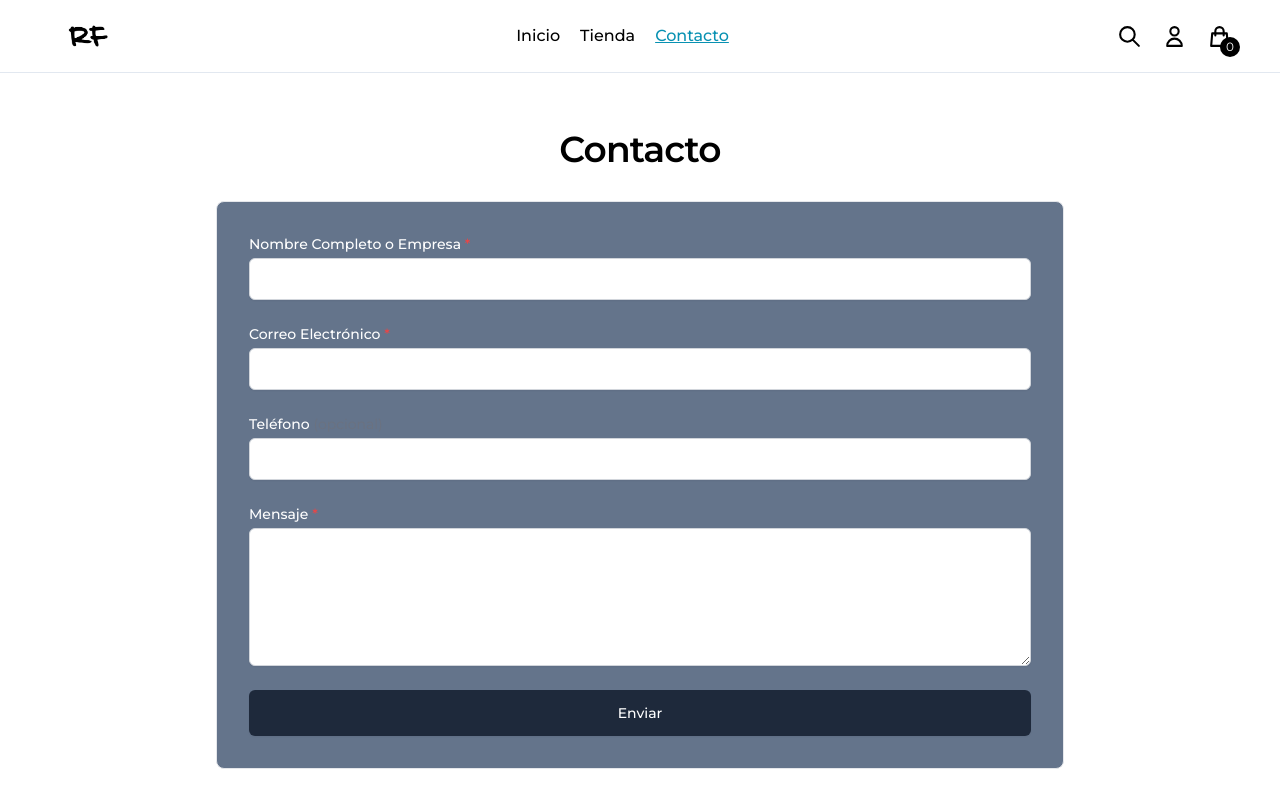
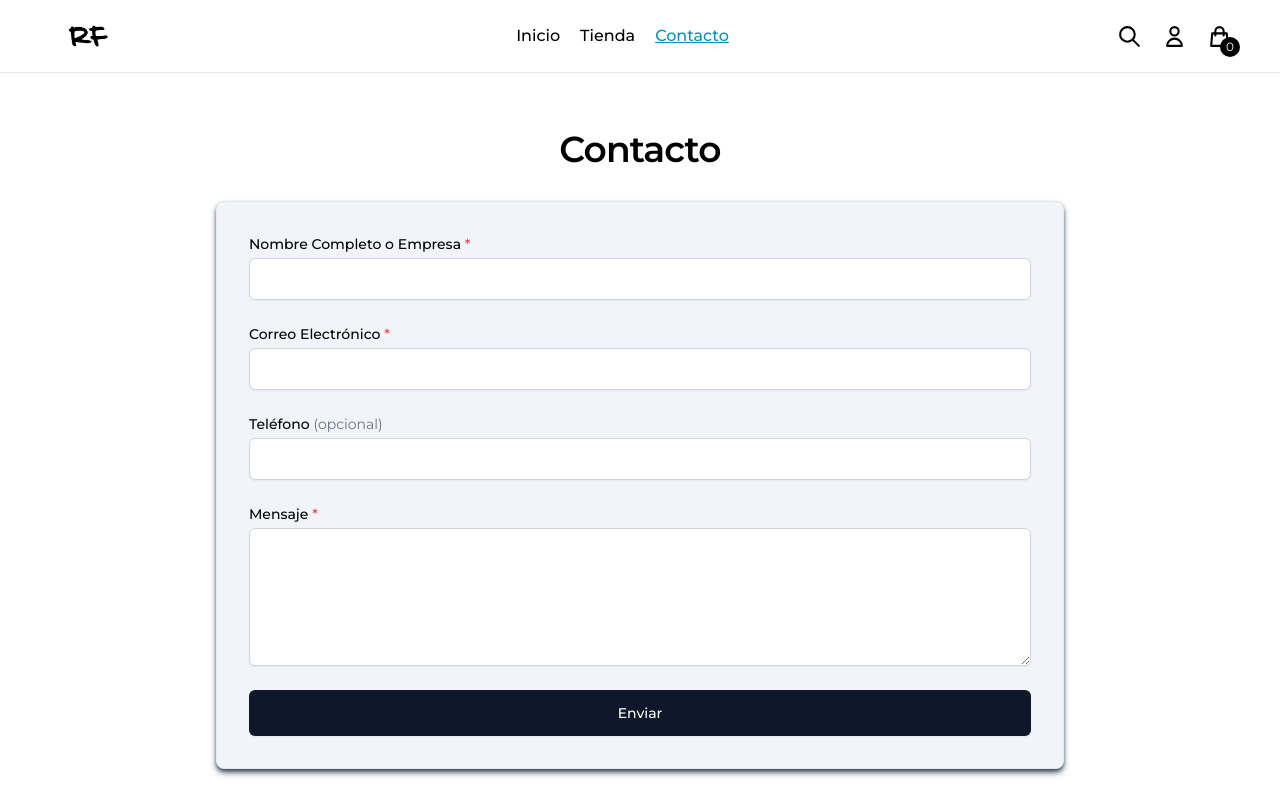
Before and after one commit to hglabs-uy/rfstore, a React (Vite) app: page /nosotros in a window 1280 px wide. Shown: the top 800 px of the page. Built offline with nearby package versions, Linux system fonts and the light colour scheme; no server answers.

Commit message:
Update front

```diff
--- a/src/components/checkout/FormCheckout.tsx
+++ b/src/components/checkout/FormCheckout.tsx
@@ -58,7 +58,7 @@ export const FormCheckout = () => {
 	return (
 		<div>
 			<form className='flex flex-col gap-6' onSubmit={onSubmit}>
-				<div className='flex flex-col gap-3'>
+				{/* <div className='flex flex-col gap-3'>
 					<h3 className='text-lg font-semibold tracking-normal'>
 						Entrega
 					</h3>
@@ -104,18 +104,18 @@ export const FormCheckout = () => {
 					>
 						<option value='Ecuador'>Ecuador</option>
 					</select>
-				</div>
+				</div> */}
 
-				<div className='flex flex-col gap-3'>
+				{/* <div className='flex flex-col gap-3'>
 					<p className='text-sm font-medium'>Métodos de envío</p>
 
 					<div className='flex justify-between items-center text-sm border border-slate-600 bg-stone-100 py-4 rounded-md px-6'>
 						<span className='font-normal'>Standard</span>
 						<span className='font-semibold'>Gratis</span>
 					</div>
-				</div>
+				</div> */}
 
-				<div className='flex flex-col'>
+				{/* <div className='flex flex-col'>
 					<div className='flex justify-between items-center text-sm border border-slate-600 bg-stone-100 py-4 rounded-ss-md rounded-se-md px-6'>
 						<span>Depósito Bancario</span>
 					</div>
@@ -132,7 +132,8 @@ export const FormCheckout = () => {
 							haya finalizado la compra
 						</p>
 					</div>
-				</div>
+				</div> */}
+
 
 				<div className='flex flex-col gap-6'>
 					<h3 className='font-semibold text-3xl'>
@@ -146,7 +147,7 @@ export const FormCheckout = () => {
 					type='submit'
 					className='bg-black text-white py-3.5 font-bold tracking-wide rounded-md mt-2'
 				>
-					Finalizar Pedido
+					Solicitar Cotización
 				</button>
 			</form>
 		</div>
--- a/src/components/products/CardProduct.tsx
+++ b/src/components/products/CardProduct.tsx
@@ -76,7 +76,7 @@ export const CardProduct = ({
 				</div>
 
 				<button
-					className='bg-white border border-slate-200 absolute w-full bottom-0 py-3 rounded-3xl flex items-center justify-center gap-1 text-sm font-medium hover:bg-stone-100 translate-y-[100%] transition-all duration-300 group-hover:translate-y-0'
+					className='bg-slate-700 text-white border border-slate-200 absolute w-full bottom-0 py-3 rounded-3xl flex items-center justify-center gap-1 text-sm font-medium hover:bg-stone-400 translate-y-[100%] transition-all duration-300 group-hover:translate-y-0'
 					onClick={handleAddClick}
 				>
 					<FiPlus />
--- a/src/components/shared/Cart.tsx
+++ b/src/components/shared/Cart.tsx
@@ -45,7 +45,7 @@ export const Cart = () => {
 							className='w-full bg-black text-white py-3.5 rounded-full flex items-center justify-center gap-3'
 						>
 							<RiSecurePaymentLine size={24} />
-							Continuar con la compra
+							Continuar con la Cotización
 						</Link>
 
 						<button
--- a/src/pages/AboutPage.tsx
+++ b/src/pages/AboutPage.tsx
@@ -7,7 +7,7 @@ export const AboutPage = () => {
         return (
             <div className='text-center p-10 max-w-2xl mx-auto'>
                 <h2 className='text-2xl font-semibold text-green-600'>¡Gracias por tu mensaje!</h2>
-                <p className='text-white mt-2'>Nos pondremos en contacto contigo pronto.</p>
+                <p className='text-gray-950 mt-2'>Nos pondremos en contacto contigo pronto.</p>
             </div>
         );
     }
@@ -18,10 +18,10 @@ export const AboutPage = () => {
                 Contacto
             </h1>
 
-            <div className="w-full p-6 md:p-8 border border-gray-200 rounded-lg bg-slate-500">
+            <div className="w-full p-6 md:p-8 border rounded-lg bg-slate-100 shadow-md shadow-slate-700">
                 <form onSubmit={handleSubmit} className="space-y-6">
                     <div>
-                        <label htmlFor="name" className="block text-sm font-medium text-white">
+                        <label htmlFor="name" className="block text-sm font-medium text-black">
                             Nombre Completo o Empresa <span className="text-red-500">*</span>
                         </label>
                         <input
@@ -34,7 +34,7 @@ export const AboutPage = () => {
                     </div>
 
                     <div>
-                        <label htmlFor="email" className="block text-sm font-medium text-white">
+                        <label htmlFor="email" className="block text-sm font-medium text-black">
                             Correo Electrónico <span className="text-red-500">*</span>
                         </label>
                         <input
@@ -53,7 +53,7 @@ export const AboutPage = () => {
                     </div>
 
                     <div>
-                        <label htmlFor="phone" className="block text-sm font-medium text-white">
+                        <label htmlFor="phone" className="block text-sm font-medium text-black">
                             Teléfono <span className="text-gray-500 font-normal">(opcional)</span>
                         </label>
                         <input
@@ -65,7 +65,7 @@ export const AboutPage = () => {
                     </div>
 
                     <div>
-                        <label htmlFor="message" className="block text-sm font-medium text-white">
+                        <label htmlFor="message" className="block text-sm font-medium text-black">
                             Mensaje <span className="text-red-500">*</span>
                         </label>
                         <textarea
@@ -87,7 +87,7 @@ export const AboutPage = () => {
                         <button
                             type="submit"
                             disabled={state.submitting}
-                            className="w-full flex justify-center py-3 px-4 border border-transparent rounded-md shadow-sm text-sm font-medium text-white bg-slate-800 hover:bg-gray-900 focus:outline-none focus:ring-2 focus:ring-offset-2 focus:ring-gray-500 disabled:bg-gray-400"
+                            className="w-full flex justify-center py-3 px-4 border border-transparent rounded-md shadow-sm text-sm font-medium text-white bg-slate-900 hover:bg-gray-700 focus:outline-none focus:ring-2 focus:ring-offset-2 focus:ring-gray-500 disabled:bg-gray-400"
                         >
                             {state.submitting ? 'Enviando...' : 'Enviar'}
                         </button>
```
